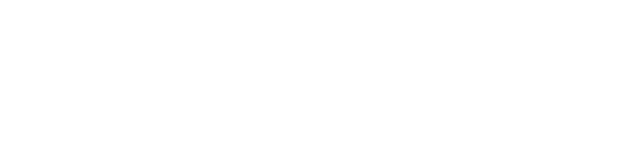
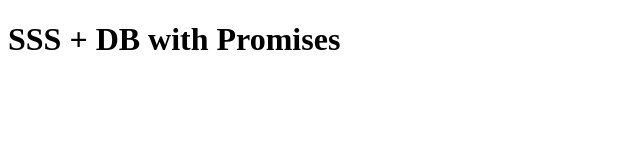
Before and after one commit to nikhilrwadekar/w6-sss, a website: page public/index.html in a window 1280 px wide. Shown: the whole page, without its empty margins (0-640 px from the left). Drawn offline with Linux system fonts and the light colour scheme.

Commit message:
Initiated DB Lecture

```diff
--- a/public/index.html
+++ b/public/index.html
@@ -1,5 +1,6 @@
 <!DOCTYPE html>
 <html lang="en">
+
 <head>
     <meta charset="UTF-8">
     <meta name="viewport" content="width=device-width, initial-scale=1.0">
@@ -8,7 +9,9 @@
 
     <script type="text/javascript" src="promise-test.js"></script>
 </head>
+
 <body>
+    <h1>SSS + DB with Promises</h1>
+</body>
 
-</body>
 </html>
```
